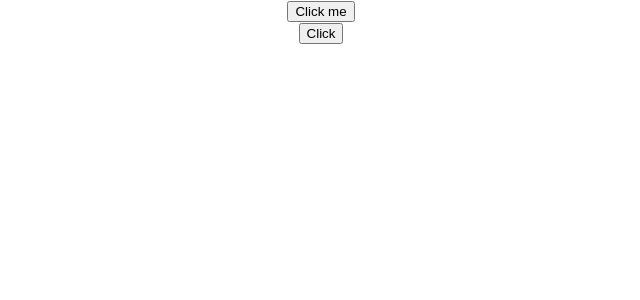
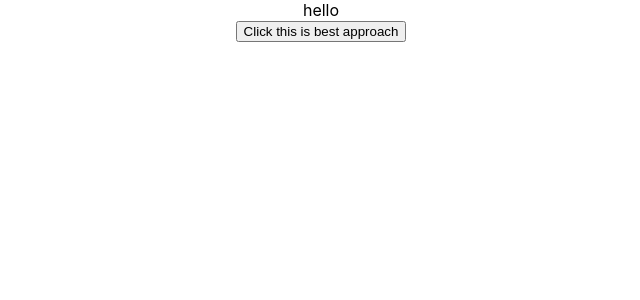
Before and after one commit to vijaynehra594/REACT, a React (Create React App) app in the folder hello-world/: page / in a window 1280 px wide. Shown: the top 300 px of the page, without its empty margins (319-959 px from the left). Built offline with nearby package versions, Linux system fonts and the light colour scheme.

Commit message:
Binding Event Handlers

```diff
--- a/hello-world/src/App.js
+++ b/hello-world/src/App.js
@@ -7,11 +7,13 @@
 import Counter from './components/Counter';
 import FunctionClick from './components/FunctionClick';
 import ClassClick from './components/ClassClick';
+import EventBind from './components/EventBind';
 function App() {
   return (
     <div className="App">
-      <ClassClick/>
-      <FunctionClick/>
+      <EventBind/>
+      {/* <ClassClick/> */}
+      {/* <FunctionClick/> */}
       {/* <Counter /> */}
       {/* <Message /> */}
       {/* <Greet/> */}
--- /dev/null
+++ b/hello-world/src/components/EventBind.js
@@ -0,0 +1,36 @@
+import React, { Component } from 'react'
+
+class EventBind extends Component {
+    constructor(props) {
+      super(props)
+      this.state = {
+        message: 'hello'
+      }
+    //   this.clickHandler = this.clickHandler.bind(this)
+    }
+    clickHandler = () => {
+      this.setState({
+        message: 'world'
+      })
+    }
+
+    // clickHandler() {
+    //     this.setState({
+    //         message: 'world'
+    //     })
+    //     console.log(this)
+    // }
+  render() {
+    return (
+      <div>
+        <div>{this.state.message}</div>
+        <button onClick={this.clickHandler}>Click this is best approach</button>
+        {/* <button onClick={this.clickHandler.bind(this)}>Click</button> */}
+        {/* <button onClick={()=> this.clickHandler()}>Click</button> */}
+        {/* <button onClick={this.clickHandler}>click</button> */}
+      </div>
+    )
+  }
+}
+
+export default EventBind
```
